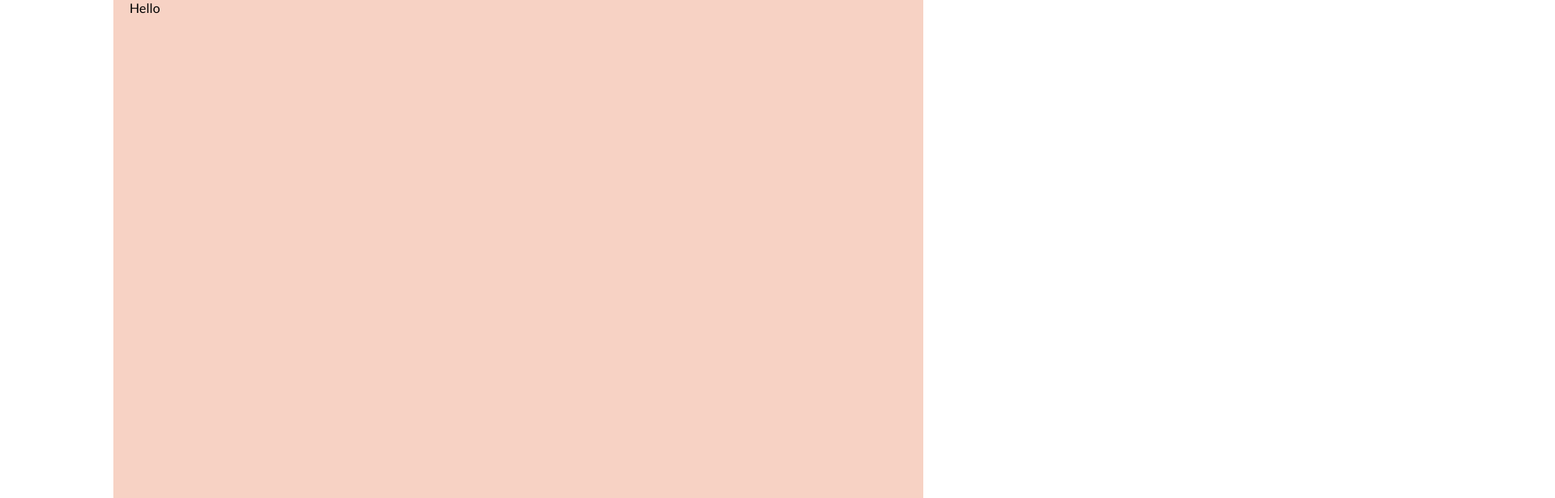
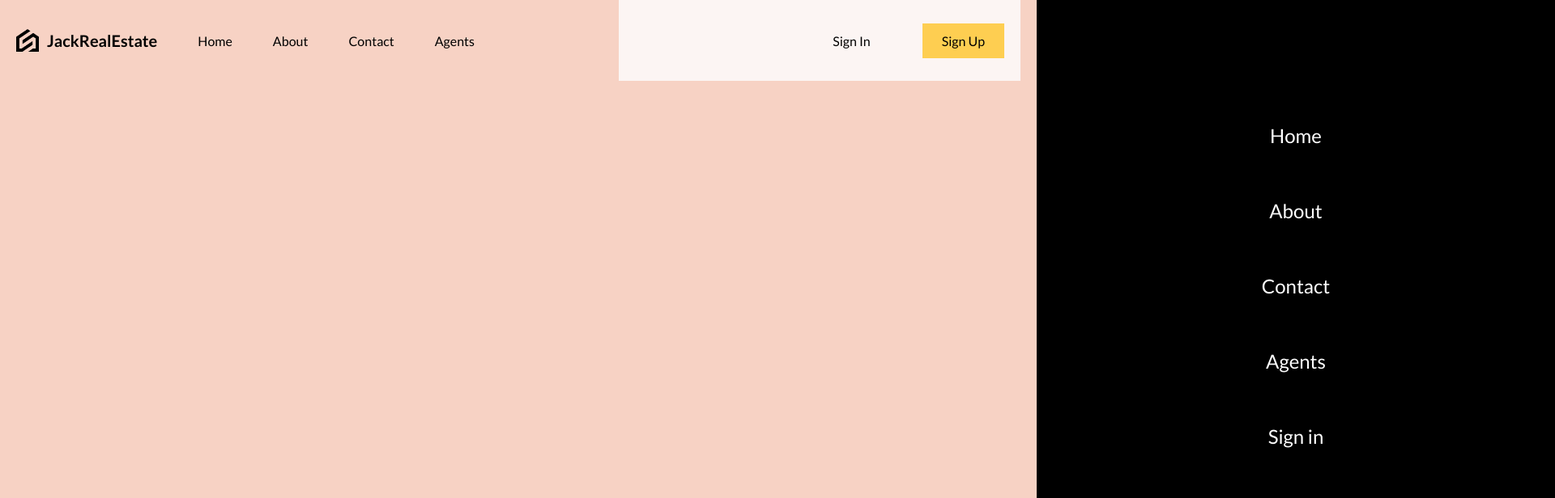
Before and after one commit to jackamsterdam/Jack-Real-Estate-App-React-Vite-Node, a React (Vite) app: page / in a window 1280 px wide. Shown: the top 616 px of the page at 81% size, 1920 px wide, since content can reach past the window. Built offline with nearby package versions, Linux system fonts and the light colour scheme.

Commit message:
done all navigation put side navigation

```diff
--- a/src/App.jsx
+++ b/src/App.jsx
@@ -1,10 +1,11 @@
 import "./layout.scss"
 import Jack from "./Jack"
+import NavBar from "./components/navbar/NavBar"
 
 function App() {
   return (
     <div className="layout">
-      Hello
+      <NavBar />
     {/* <Jack/> */}
     </div>
   )
--- /dev/null
+++ b/src/components/navbar/NavBar.jsx
@@ -0,0 +1,45 @@
+import { useState } from "react"
+import "./navbar.scss"
+
+function NavBar() {
+
+  const [open, setOpen] = useState(false)
+  return (
+    <nav>
+      <div className="left">
+        <a href="/" className="logo">
+          <img src="/logo.png" />
+          <span>JackRealEstate</span>
+        </a>
+        <a href="/">Home</a>
+        <a href="/">About</a>
+        <a href="/">Contact</a>
+        <a href="/">Agents</a>
+      </div>
+      <div className="right">
+        <a href="/">Sign In</a>
+        <a href="/" className="register">Sign Up</a>
+        <div className="menuIcon">
+          {/* <img src="/menu.png" alt="" onClick={() => setOpen(true)}/>  //not good because once not toggle */}
+           {/* <img src="/menu.png" alt="" onClick={() => setOpen(!open)}/>  */}
+           {/* or  */}
+           <img src="/menu.png"   //you can change the icon  Hamburger Menu
+           alt=""
+           onClick={() => setOpen((prev)=> !prev)}
+           />
+        </div>
+        <div className={open ? "menu active" : "menu"}>
+          {/* you can add icons next to each */}
+          <a href="/">Home</a>
+          <a href="/">About</a>
+          <a href="/">Contact</a>
+          <a href="/">Agents</a>
+          <a href="/">Sign in</a>
+          <a href="/">Sign up</a>
+        </div>
+      </div>
+    </nav>
+  )
+}
+
+export default NavBar
--- /dev/null
+++ b/src/components/navbar/navbar.scss
@@ -0,0 +1,122 @@
+@import "../../responsive.scss";
+
+nav {
+    display: flex;
+    height: 100px;
+    justify-content: space-between;
+    align-items: center;
+
+    a {
+        transition: all 0.4s ease;
+
+        @include sm {
+            display: none;
+        }
+
+        &:hover {
+            scale: 1.05;
+        }
+    }
+
+    //scss children
+
+    .left {
+
+        display: flex;
+        align-items: center;
+        gap: 50px;
+
+        flex: 3; //we can say width: 30% but using flex so:
+
+        .logo {
+            font-weight: bold;
+            font-size: 20px;
+            display: flex;
+            align-items: center;
+            gap: 10px;
+
+            img {
+                width: 28px;
+            }
+
+            span {
+                @include md {
+                    display: none;
+                }
+
+                @include sm {
+                    display: initial;
+                }
+            }
+        }
+
+    }
+
+    .right {
+        flex: 2;
+        display: flex;
+        align-items: center;
+        justify-content: flex-end;
+        background-color: #fcf5f3;
+        height: 100%;
+
+        @include md {
+            background-color: transparent;
+        }
+
+        a {
+            padding: 12px 24px;
+            margin: 20px;
+        }
+
+        .register {
+            background-color: #fece51;
+        }
+
+
+        .menuIcon {
+            display: none;
+            z-index: 999;
+
+            img {
+                width: 36px;
+                height: 36px;
+                cursor: pointer;
+            }
+
+
+            @include sm {
+                display: initial;
+            }
+        }
+
+        .menu {
+            position: absolute;
+            top: 0;
+            right: -50%;
+            background-color: black;
+            color: white;
+            height: 100vh;
+            width: 50%;
+            transition: all 1s ease;
+
+            display: flex;
+            flex-direction: column;
+            align-items: center;
+            justify-content: center;
+            font-size: 24px;
+
+
+            &.active {
+                right: 0;
+            }
+
+            @include sm {
+                a {
+                    display: initial; //bring it back how it was.. smart to put display none for all anchor tags above
+                    //but here when we need them to put them display: initial
+                }
+            }
+        }
+    }
+}
--- a/src/layout.scss
+++ b/src/layout.scss
@@ -14,8 +14,8 @@
 // if mobile first design reverse order of these
    @include lg {
     background-color: rgb(247, 210, 196);
-    //  max-width: 1280px;  //LM
-    max-width: 1000px; //becasue my screen is small but use the above
+     max-width: 1280px;  //LM
+   //  max-width: 1000px; //becasue my screen is small but use the above
    }
 
 
```
Also changed, not shown: steps.txt.
